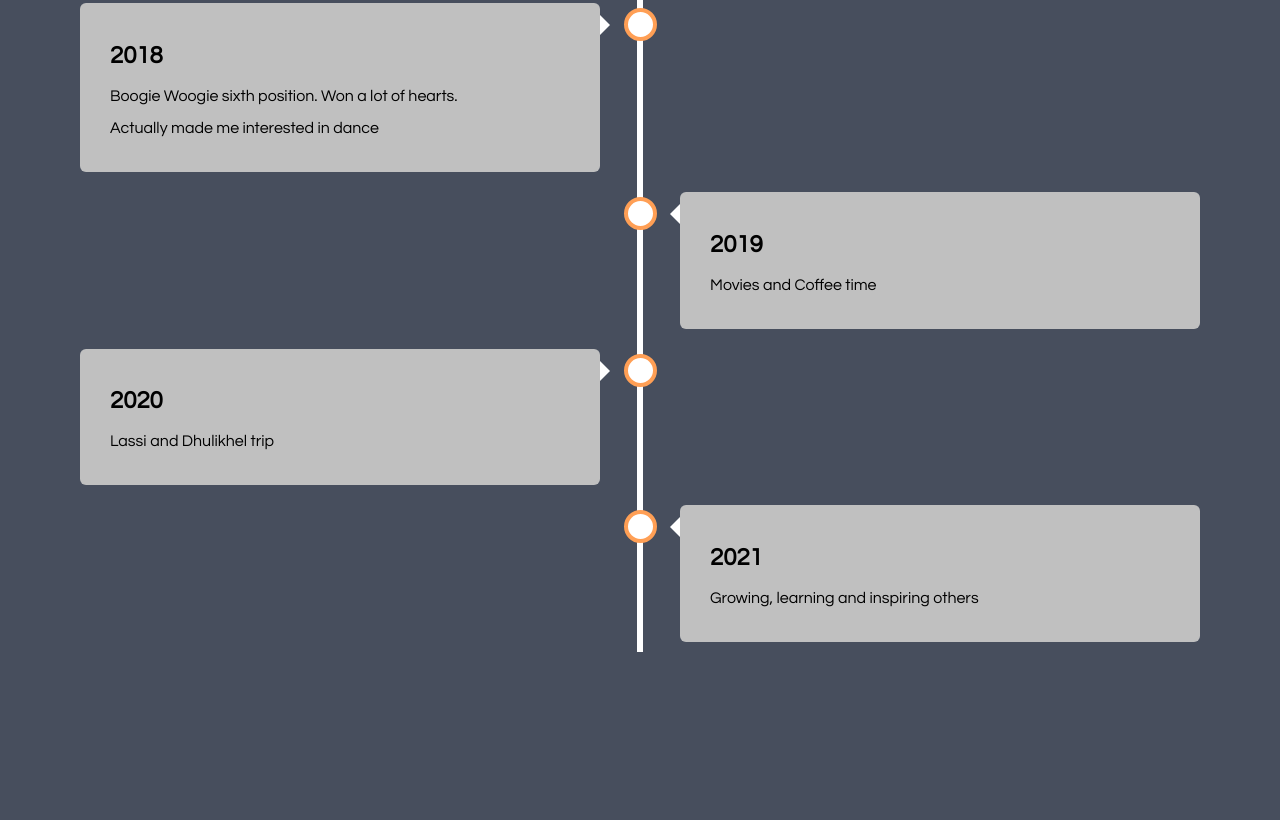
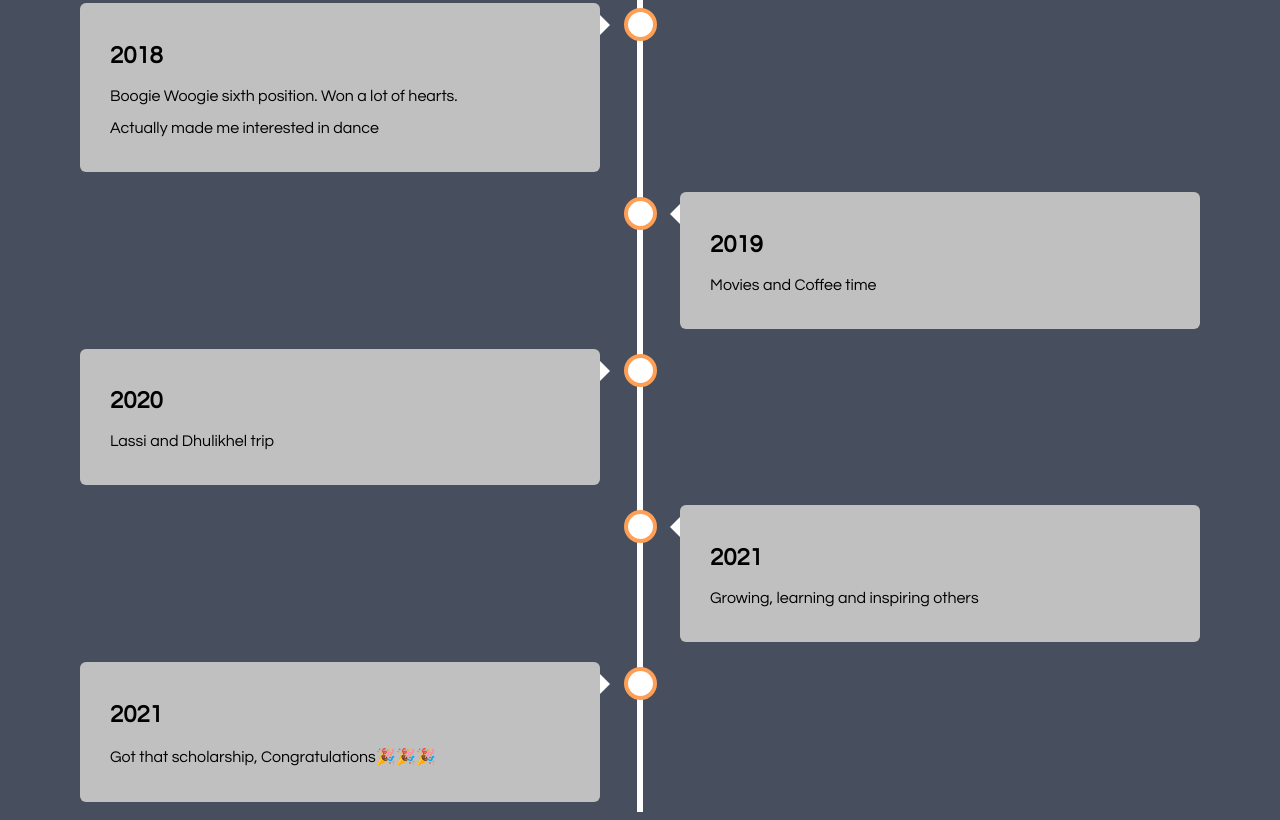
Before and after one commit to hbdpari/hdbpari.github.io, a plain HTML site: page timeline.html in a window 1280 px wide. Shown: the part 959-1779 px from the top of the page. Before the commit the page ends 1619 px from the top, so only its background shows below. Drawn offline with Linux system fonts and the light colour scheme.

Commit message:
congrats

```diff
--- a/timeline.html
+++ b/timeline.html
@@ -81,7 +81,12 @@
       </div>
     </div>
 
-
+<div class="container left">
+      <div class="content">
+        <h2>2021</h2>
+        <p>Got that scholarship, Congratulations🎉🎉🎉</p>
+      </div>
+    </div>
 
   </div>
     </body>
```
